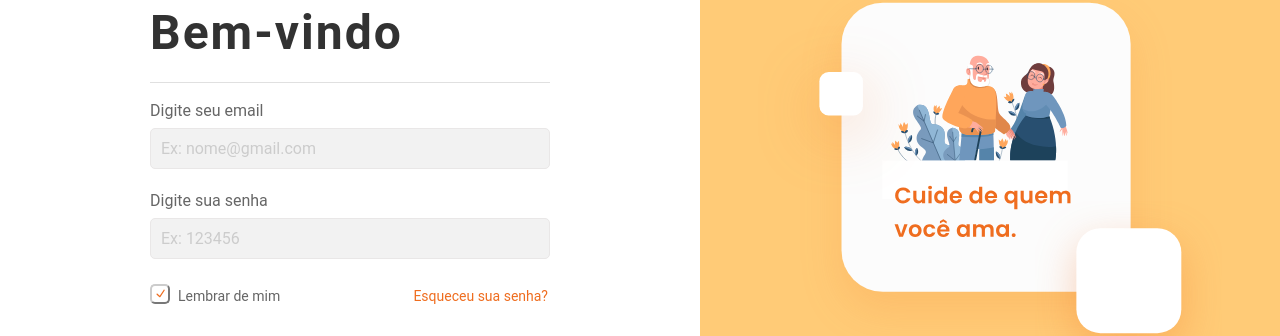
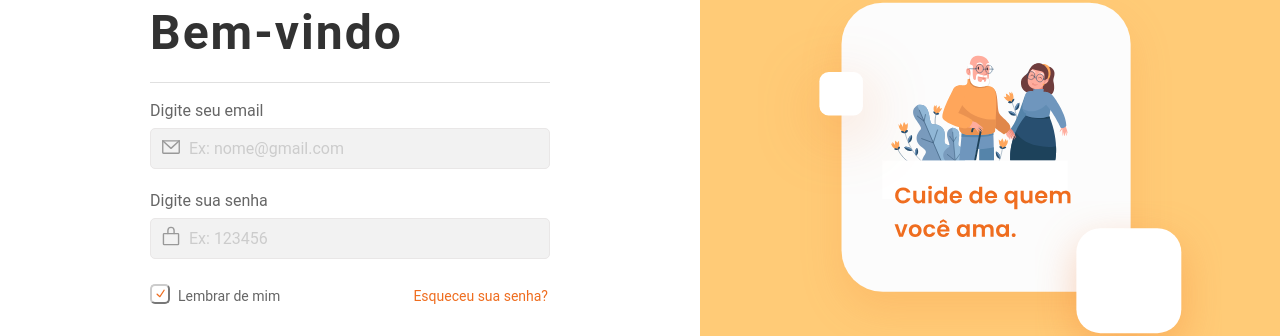
Before and after one commit to dev-inove/IDC-Frontend-legado, a React (Vite) app: page / in a window 1280 px wide. Shown: the part 212-548 px from the top of the page. Built offline with nearby package versions, Linux system fonts and the light colour scheme.

Commit message:
Adding icon lib and making adjustments

```diff
--- a/package.json
+++ b/package.json
@@ -17,7 +17,6 @@
     "react": "^18.0.0",
     "react-datepicker": "^4.8.0",
     "react-dom": "^18.0.0",
-    "react-icons": "^4.3.1",
     "react-phone-input-2": "^2.15.0",
     "react-router-dom": "^6.3.0",
     "styled-components": "^5.3.5",
--- a/src/components/ButtonPrimary/index.tsx
+++ b/src/components/ButtonPrimary/index.tsx
@@ -1,12 +1,11 @@
 import React from 'react';
-import { IconType } from 'react-icons';
 
 import * as S from './styles';
 
 interface PropsButtonPrimary {
   type: 'button' | 'submit' | 'reset' | undefined;
   name: string;
-  iconName: IconType | null;
+  iconName: any;
   onClick?: () => void;
 }
 
@@ -17,7 +16,8 @@ function ButtonPrimary({ type, name, iconName, onClick }: PropsButtonPrimary) {
         {iconName !== null
           ? React.createElement(iconName, {
               color: '#fff',
-              fontSize: 13,
+              fontSize: 14,
+              weight: 'bold',
             })
           : null}
         <S.TextButtonName>{name}</S.TextButtonName>
--- a/src/components/ButtonSecondary/index.tsx
+++ b/src/components/ButtonSecondary/index.tsx
@@ -1,22 +1,28 @@
 import React from 'react';
-import { IconType } from 'react-icons';
 
 import * as S from './styles';
 
 interface PropsButtonSecondary {
   type: 'button' | 'submit' | 'reset' | undefined;
   name: string;
-  iconName: IconType | null;
+  iconName: any | null;
+  onClick?: () => void;
 }
 
-function ButtonSecondary({ type, name, iconName }: PropsButtonSecondary) {
+function ButtonSecondary({
+  type,
+  name,
+  iconName,
+  onClick,
+}: PropsButtonSecondary) {
   return (
-    <S.ButtonContainer type={type}>
+    <S.ButtonContainer type={type} onClick={onClick}>
       <S.ButtonContent>
         {iconName !== null
           ? React.createElement(iconName, {
               color: '#EF6D1F',
-              fontSize: 13,
+              fontSize: 14,
+              weight: 'bold',
             })
           : null}
         <S.TextButtonName>{name}</S.TextButtonName>
--- a/src/components/SideBar/SidebarItems.tsx
+++ b/src/components/SideBar/SidebarItems.tsx
@@ -1,30 +1,30 @@
 import React from 'react';
-import { FiHome, FiUsers, FiCalendar, FiUser } from 'react-icons/fi';
+import { House, Users, CalendarPlus, User } from 'phosphor-react';
 
 const SidebarItems = [
   {
     id: 0,
     name: 'Página inicial',
     route: '/home',
-    iconName: <FiHome size={20} />,
+    iconName: <House size={22} weight='regular' />,
   },
   {
     id: 1,
     name: 'Assistidos',
     route: '/assisted',
-    iconName: <FiUsers size={20} />,
+    iconName: <Users size={22} weight='regular' />,
   },
   {
     id: 2,
     name: 'Eventos',
     route: '/events',
-    iconName: <FiCalendar size={20} />,
+    iconName: <CalendarPlus size={22} weight='regular' />,
   },
   {
     id: 3,
     name: 'Meu perfil',
     route: '/profile',
-    iconName: <FiUser size={20} />,
+    iconName: <User size={20} weight='regular' />,
   },
 ];
 
--- a/src/components/SideBar/styles.ts
+++ b/src/components/SideBar/styles.ts
@@ -1,6 +1,6 @@
 import styled from 'styled-components';
 import { Link } from 'react-router-dom';
-import {FiLogOut} from 'react-icons/fi';
+import {SignOut} from 'phosphor-react';
 
 interface Props {
   active: boolean,
@@ -72,7 +72,7 @@ export const IconLink = styled.div`
   margin-left: 15px;
 `;
 
-export const IconFiLogOut = styled(FiLogOut)`
+export const IconFiLogOut = styled(SignOut)`
   color: var(--textColor500);
   margin-left: 15px;
 `;
--- a/src/pages/Assisteds/index.tsx
+++ b/src/pages/Assisteds/index.tsx
@@ -1,5 +1,5 @@
 import React from 'react';
-import { FiPlus } from 'react-icons/fi';
+import { Plus } from 'phosphor-react';
 import { useNavigate } from 'react-router-dom';
 
 import ButtonPrimary from '~/components/ButtonPrimary';
@@ -18,7 +18,7 @@ function Assisted() {
       <ButtonPrimary
         type='button'
         name='Cadastrar'
-        iconName={FiPlus}
+        iconName={Plus}
         onClick={toRegister}
       />
     </div>
--- a/src/pages/Assisteds/pages/Register/index.tsx
+++ b/src/pages/Assisteds/pages/Register/index.tsx
@@ -1,7 +1,8 @@
 import React from 'react';
 import { Formik, Form } from 'formik';
 import * as Yup from 'yup';
-import { FiPlus } from 'react-icons/fi';
+import { Plus } from 'phosphor-react';
+import { useNavigate } from 'react-router-dom';
 import { validateCPF } from 'validations-br';
 
 import InputLabel from '~/components/Inputs/InputLabel';
@@ -63,6 +64,8 @@ function Register() {
     RGEmissionDate: new Date(),
     CPF: '',
   };
+
+  const navigate = useNavigate();
 
   function onSubmit(values: any) {
     console.log(values);
@@ -214,12 +217,13 @@ function Register() {
                   type='button'
                   name='Cancelar'
                   iconName={null}
+                  onClick={() => navigate('/assisted')}
                 />
                 <div style={{ marginLeft: 30 }}>
                   <ButtonPrimary
                     type='submit'
                     name='Cadastrar'
-                    iconName={FiPlus}
+                    iconName={Plus}
                   />
                 </div>
               </S.ContentButtons>
--- a/src/pages/Login/index.tsx
+++ b/src/pages/Login/index.tsx
@@ -3,6 +3,7 @@ import { useNavigate } from 'react-router-dom';
 import * as CheckboxPrimitive from '@radix-ui/react-checkbox';
 import { CheckIcon } from '@radix-ui/react-icons';
 import { Formik, Form } from 'formik';
+import { EnvelopeSimple, LockSimple } from 'phosphor-react';
 import * as Yup from 'yup';
 
 import Logo from '~/assets/images/logo.svg';
@@ -69,6 +70,20 @@ function Login() {
                         <S.LabelInputAlert>{errors.email}</S.LabelInputAlert>
                       ) : null}
                     </S.ContainerTextInput>
+                    <S.ContentInput>
+                      <EnvelopeSimple
+                        size={22}
+                        weight='regular'
+                        style={{
+                          position: 'absolute',
+                          left: 10,
+                          top: 8,
+                          display: 'flex',
+                          alignItems: 'center',
+                          justifyContent: 'center',
+                          color: '#999999',
+                        }}
+                      />
                       <S.Input
                         type='email'
                         placeholder='Ex: nome@gmail.com'
@@ -76,6 +91,7 @@ function Login() {
                         onChange={handleChange('email')}
                         onBlur={handleBlur('email')}
                       />
+                    </S.ContentInput>
                   </S.FormInput>
 
                   <S.FormInput>
@@ -85,6 +101,20 @@ function Login() {
                         <S.LabelInputAlert>{errors.password}</S.LabelInputAlert>
                       ) : null}
                     </S.ContainerTextInput>
+                    <S.ContentInput>
+                      <LockSimple
+                        size={22}
+                        weight='regular'
+                        style={{
+                          position: 'absolute',
+                          left: 10,
+                          top: 8,
+                          display: 'flex',
+                          alignItems: 'center',
+                          justifyContent: 'center',
+                          color: '#999999',
+                        }}
+                      />
                       <S.Input
                         type='password'
                         placeholder='Ex: 123456'
@@ -92,6 +122,7 @@ function Login() {
                         onChange={handleChange('password')}
                         onBlur={handleBlur('password')}
                       />
+                    </S.ContentInput>
                   </S.FormInput>
 
                   <S.RecoverPassword>
--- a/src/pages/Login/styles.ts
+++ b/src/pages/Login/styles.ts
@@ -1,10 +1,10 @@
 import styled from 'styled-components';
-import { IoMailOutline } from "react-icons/io5";
 import * as CheckboxPrimitive from '@radix-ui/react-checkbox';
 
 export const Container = styled.div`
   display: flex;
   min-height: 100vh;
+  background-color: var(--background);
 
   @media(max-width: 950px) {
     flex-direction: column;
@@ -145,6 +145,14 @@ export const LabelInputAlert = styled.label`
   line-height: 24px;
 `;
 
+export const ContentInput = styled.div`
+  position: relative;
+  display: flex;
+  align-items: center;
+  justify-content: center;
+  width: 100%;
+`;
+
 export const Input = styled.input`
   width: 400px;
   background-color: var(--backgroundGray);
@@ -152,6 +160,7 @@ export const Input = styled.input`
   padding: 10px;
   font-size: 16px;
   outline: none;
+  text-indent: 28px;
   border: 1px solid var(--borderInput);
   border-radius: 5px;
   transition: 0.3s;
@@ -175,11 +184,6 @@ export const WelcomeText = styled.h1`
   @media(max-width: 480px) {
     font-size: 35px;
   }
-`;
-
-export const IconEmail = styled(IoMailOutline)`
-  font-size: 25px;
-  display: flex;
 `;
 
 export const LabelRemember = styled.label`
--- a/src/styles/global.ts
+++ b/src/styles/global.ts
@@ -35,7 +35,7 @@ const Global = createGlobalStyle`
   }
   body {
     height: 100vh;
-    background-color: var(--background);
+    background-color: var(--backgroundGray);
     -webkit-font-smoothing: antialiased;
   }
   body, input, text-area, button {
```
Also changed, not shown: 1 other file (tests, documents, lock files or other folders). Lines whose indentation alone changed are shown as unchanged.
